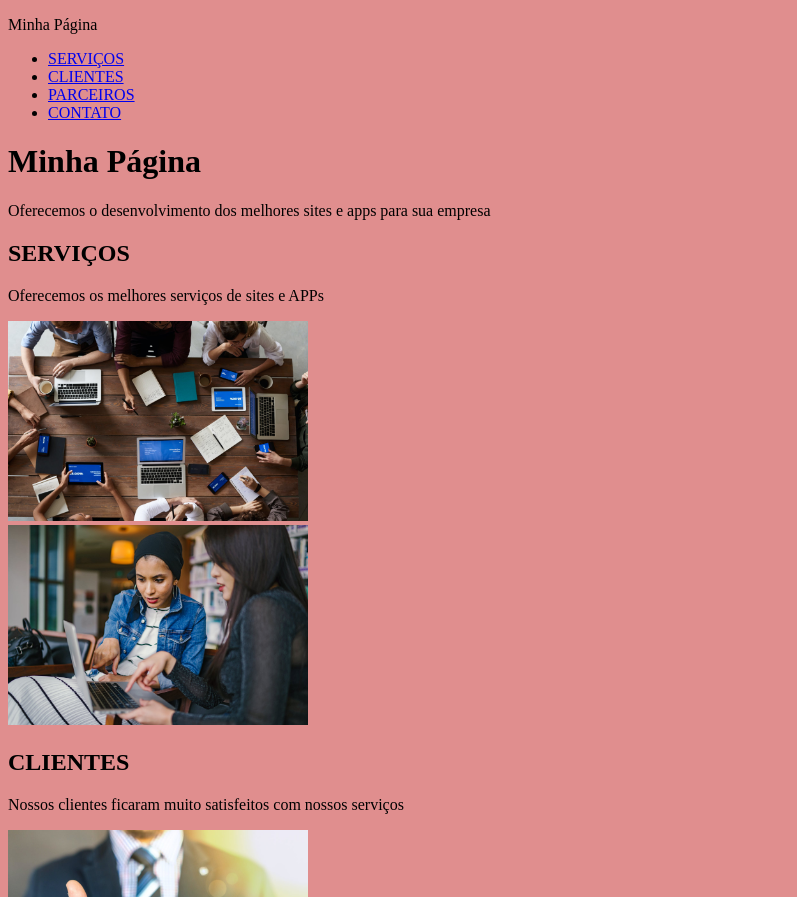
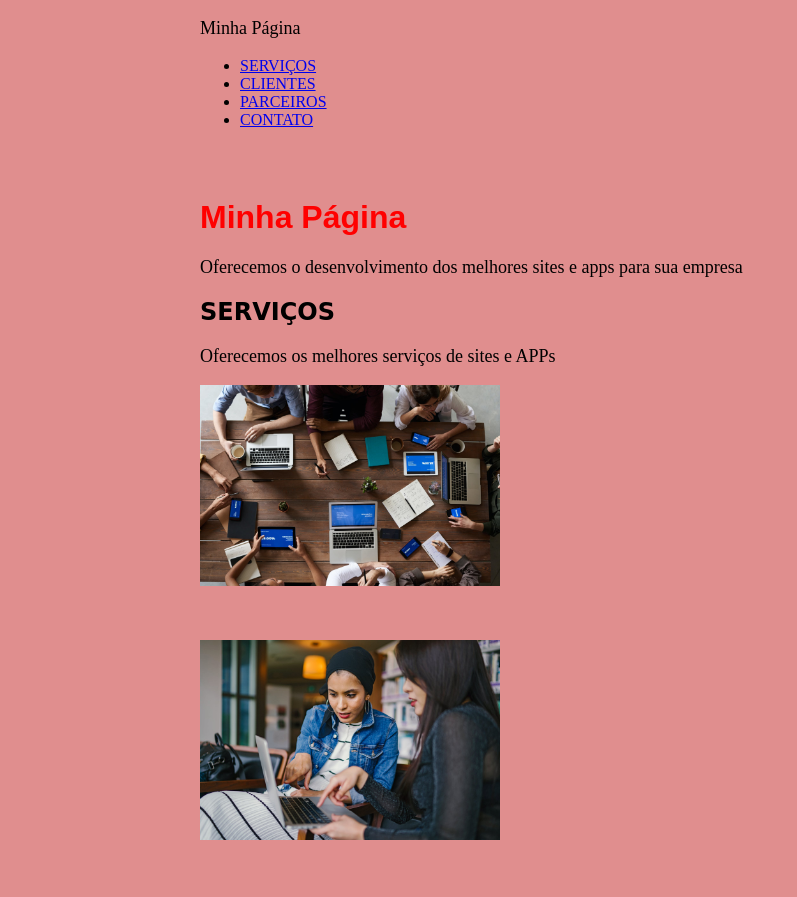
Before and after one commit to jhonni-dev/Aula_html5_css3, a plain HTML site: page index.html in a window 1280 px wide. Shown: the top 897 px of the page, without its empty margins (0-797 px from the left). Drawn offline with Linux system fonts and the light colour scheme.

Commit message:
adicionado estilos no style.css

```diff
--- a/CSS/style.css
+++ b/CSS/style.css
@@ -1,3 +1,26 @@
 body {
-    background: rgb(224, 142, 142)
+    background: rgb(224, 142, 142);
+    margin-left: 200px;
+    margin-right: 200px;
 }
+
+header {
+    margin-top: 70px;
+}
+
+h1 {
+    color: red;
+    font-family: fantasy;
+}
+
+h2 {
+    font-family: cursive;
+}
+
+p {
+    font-size: 18px;
+}
+
+img {
+    margin-bottom: 50px;
+}
```
